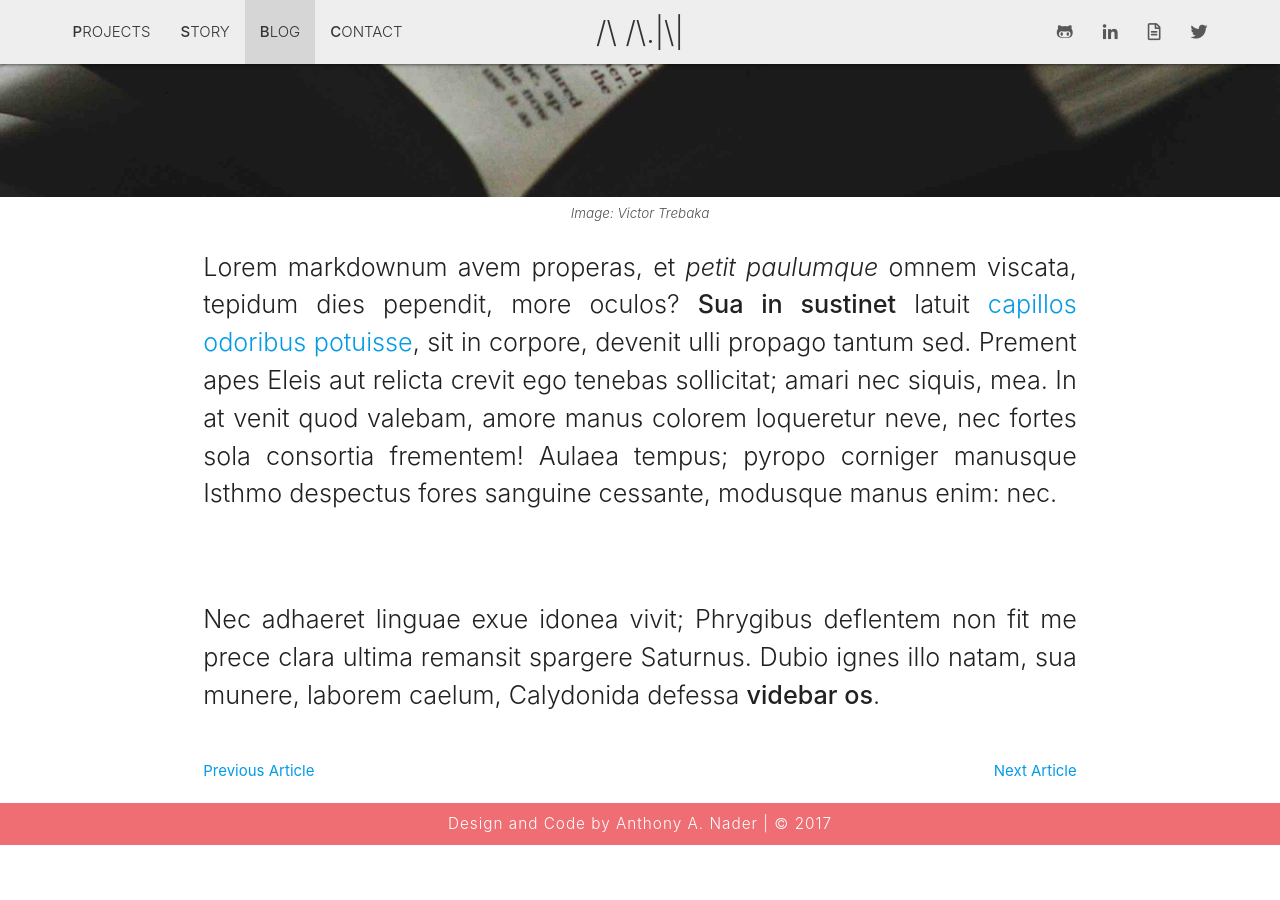
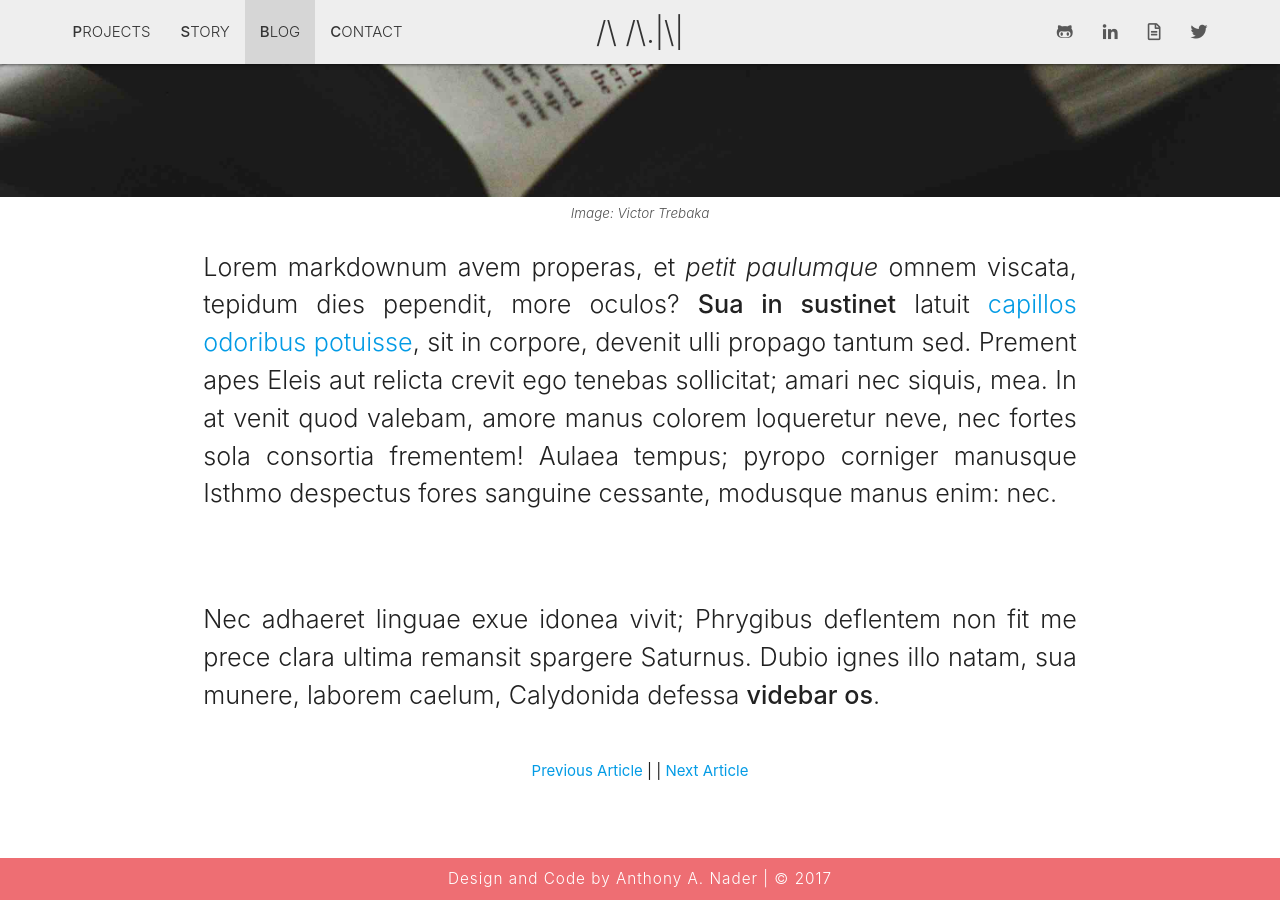
Before and after one commit to anthonyanader/personalBlog, a Jekyll site: the page built from _posts/2017-10-25-top-five-books-2017.md, in a window 1280 px wide and 900 px high, scrolled down 841 px. Built offline with Jekyll 4.4.1, drawn with Linux system fonts in a browser that asks for light colours; comment, search, counter and statistics services are not loaded; before the commit the page ends 1686 px from its top, so only the background shows below that.

Commit message:
Marked up and style the comment section

```diff
--- a/_layouts/post.html
+++ b/_layouts/post.html
@@ -24,31 +24,24 @@
                         {{ page.content }}
                     </div>
                 </div>
-
+                <div class="row">
+                    <div class="s12 center-align">
                         {% if page.previous %}
-                <span style="float: left;"><a class="pink-hover" rel="prev" href="{{site.baseurl}}{{ page.previous.url }}">Previous Article</a></span>
+                        <p><a class="pink-hover" rel="prev" href="{{ site.baseurl }}{{ page.previous.url }}">Previous Article </a>|
                         {% endif %}
 
                         {% if page.next %}
-                <span style="float: right;"><a class="pink-hover" rel="next" href="{{site.baseurl}}{{ page.next.url }}">Next Article</a></span>
+                        |<a class="pink-hover" rel="next" href="{{ site.baseurl }}{{ page.next.url }}"> Next Article</a></p>
                         {% endif %}
                     </div>
                 </div>
             </div>
-</article>
+            <div class="container">
+                <div class="row">
+                    <div class="s12 center-align">
                         <div id="disqus_thread"></div>
                         <script>
-
-/**
-*  RECOMMENDED CONFIGURATION VARIABLES: EDIT AND UNCOMMENT THE SECTION BELOW TO INSERT DYNAMIC VALUES FROM YOUR PLATFORM OR CMS.
-*  LEARN WHY DEFINING THESE VARIABLES IS IMPORTANT: https://disqus.com/admin/universalcode/#configuration-variables*/
-/*
-var disqus_config = function () {
-this.page.url = PAGE_URL;  // Replace PAGE_URL with your page's canonical URL variable
-this.page.identifier = PAGE_IDENTIFIER; // Replace PAGE_IDENTIFIER with your page's unique identifier variable
-};
-*/
-(function() { // DON'T EDIT BELOW THIS LINE
+                        (function() {
                         var d = document, s = d.createElement('script');
                         s.src = 'https://anthonyanader.disqus.com/embed.js';
                         s.setAttribute('data-timestamp', +new Date());
@@ -56,3 +49,9 @@
                         })();
                         </script>
                         <noscript>Please enable JavaScript to view the <a href="https://disqus.com/?ref_noscript">comments powered by Disqus.</a></noscript>
+                    </div>
+                </div>
+            </div>
+        </div>
+    </div>
+</article>
```
Lines whose indentation alone changed are shown as unchanged.
